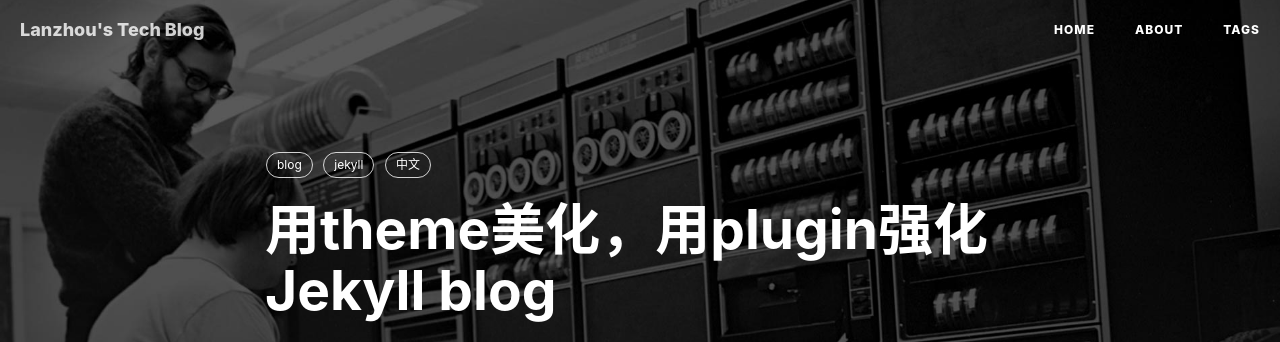
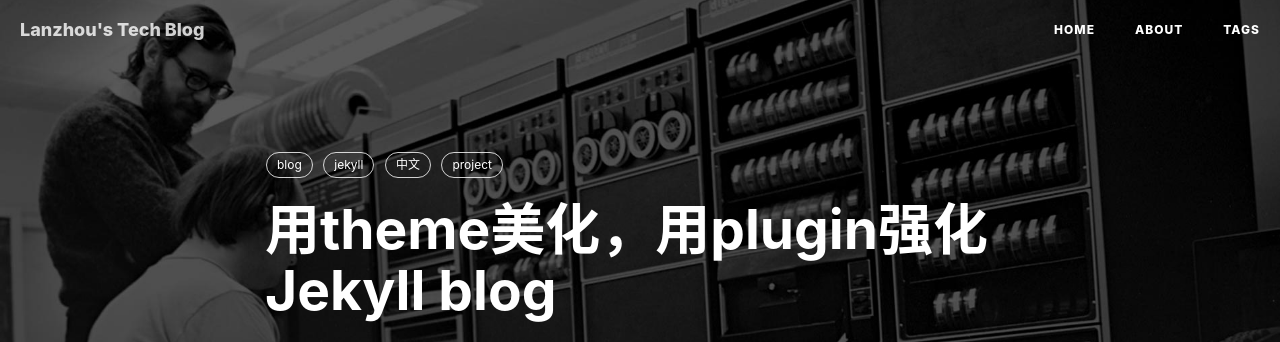
Before and after one commit to Lanzhou-J/Lanzhou-J.github.io, a Jekyll site: the page built from _posts/2021-03-20-improve-jekyll-blog.md, in a window 1280 px wide and 900 px high. Shown: the top 342 px of the window. Built offline with Jekyll 4.4.1, drawn with Linux system fonts in a browser that asks for light colours; nearby versions of some CDN libraries; comment, search, counter and statistics services are not loaded.

Commit message:
add project tags

```diff
--- a/_posts/2021-03-17-build-jekyll-blog.markdown
+++ b/_posts/2021-03-17-build-jekyll-blog.markdown
@@ -9,6 +9,7 @@
   - blog
   - jekyll
   - 中文
+  - project
 # categories: blog
 ---
 
--- a/_posts/2021-03-20-improve-jekyll-blog.md
+++ b/_posts/2021-03-20-improve-jekyll-blog.md
@@ -9,6 +9,7 @@
 - blog
 - jekyll
 - 中文
+- project
 # categories: blog
 ---
 
```
